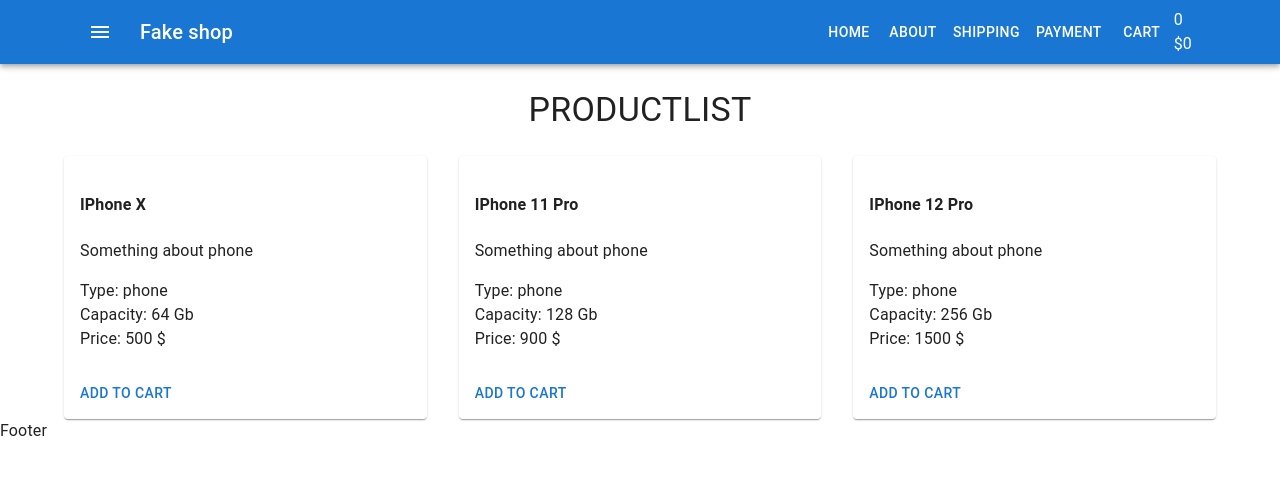
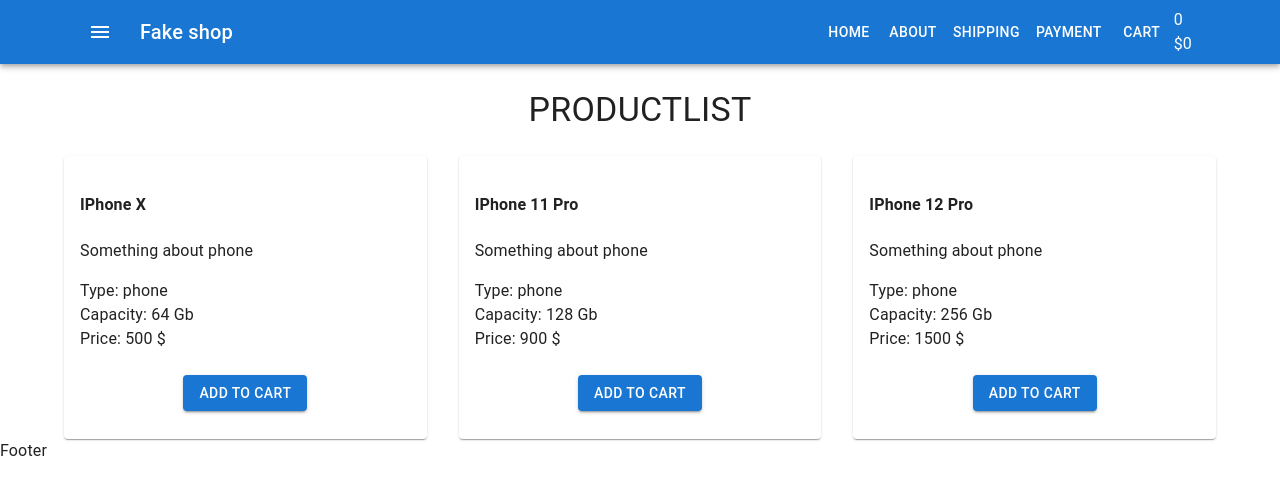
Before and after one commit to Denis-L99/React_project, a React (Create React App) app: page / in a window 1280 px wide. Shown: the top 494 px of the page. Built offline with nearby package versions, Linux system fonts and the light colour scheme.

Commit message:
added module.css to ProductListItem.tsx

```diff
--- /dev/null
+++ b/src/components/Products/ProductListItem.module.css
@@ -0,0 +1,5 @@
+.btn-wrap {
+    display: flex;
+    justify-content: center;
+    margin-bottom: 20px;
+}
--- a/src/components/Products/ProductListItem.tsx
+++ b/src/components/Products/ProductListItem.tsx
@@ -1,5 +1,6 @@
 import { Button, Card, CardActions, CardContent } from '@mui/material'
 import React from 'react'
+import classes from "./ProductListItem.module.css"
 
 type Props = {
     name: string
@@ -19,8 +20,8 @@
             <div>Capacity: {props.capacity} Gb</div>
             <div>Price: {props.price} $</div>
         </CardContent>
-        <CardActions>
-            <Button>Add to cart</Button>
+        <CardActions className={`${classes["btn-wrap"]}`}>
+            <Button variant='contained'>Add to cart</Button>
         </CardActions>
     </Card>
   )
```
